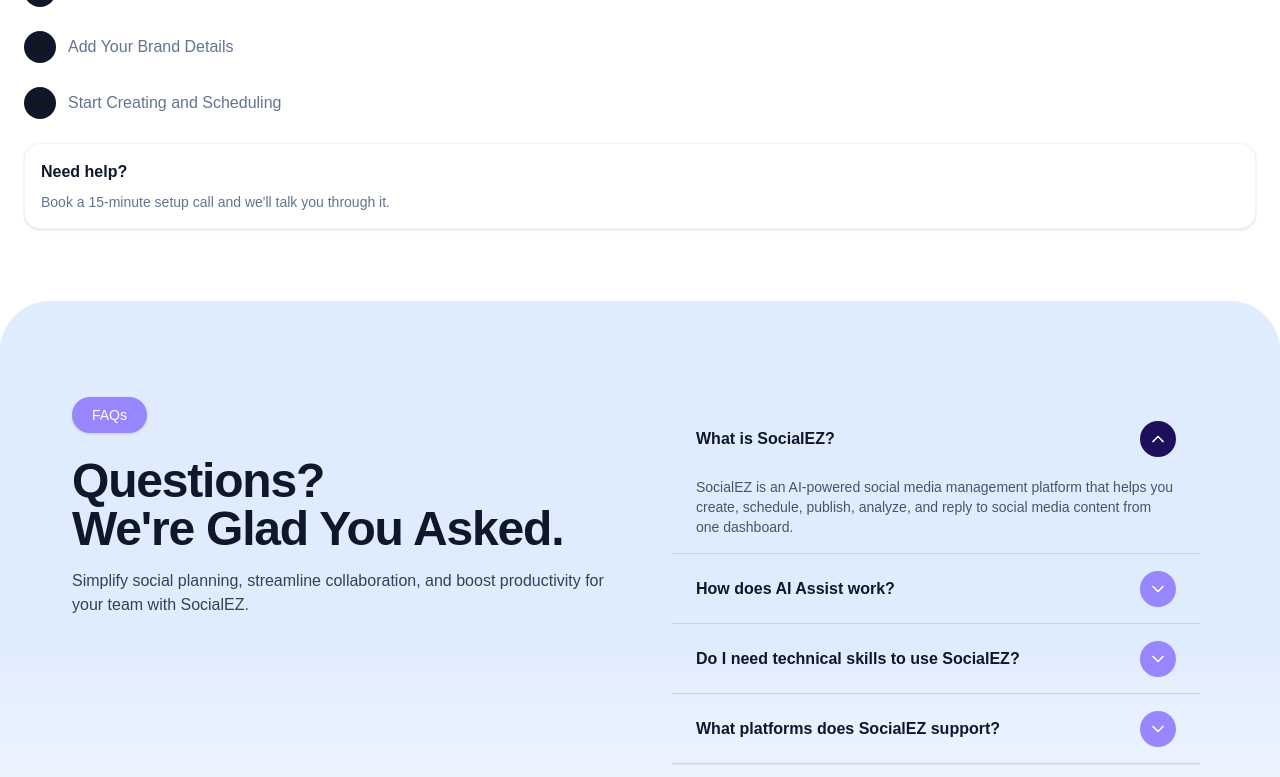
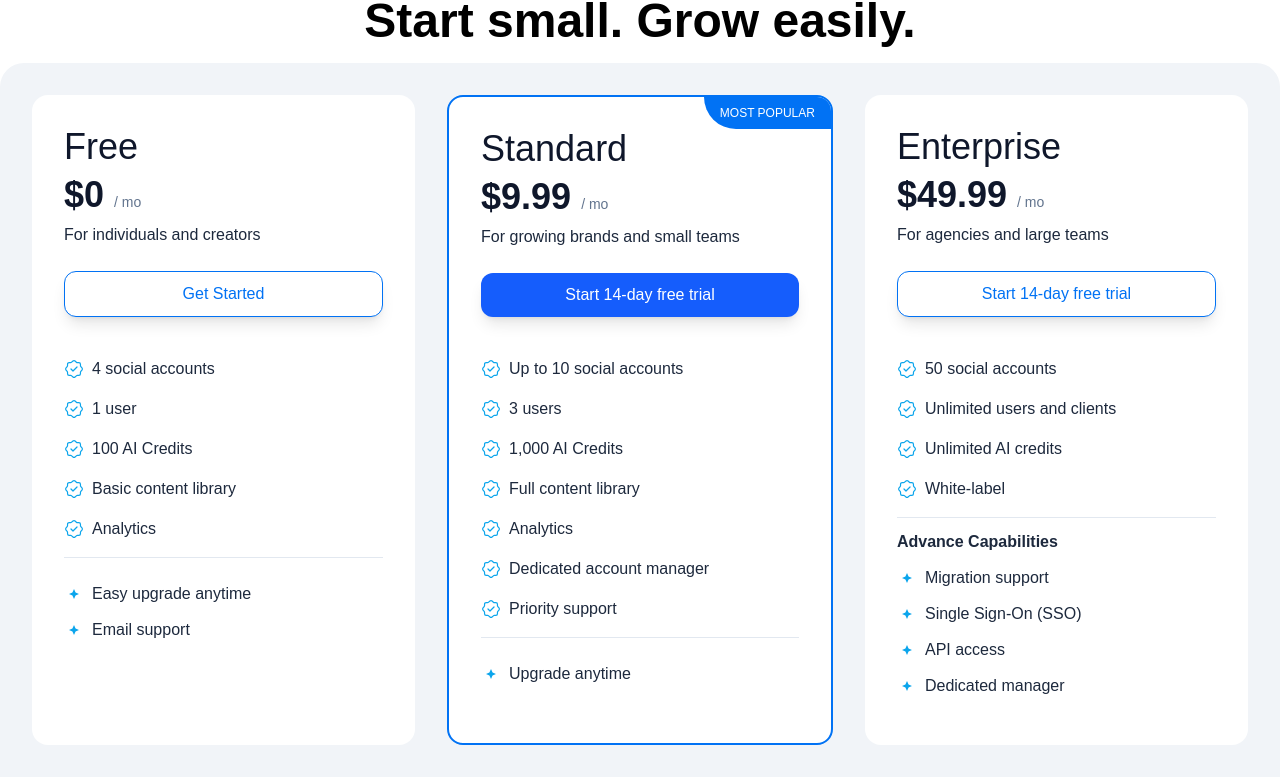
Before and after one commit to hanacourses/socialez-landing-page, a Next.js app: page / in a window 1280 px wide. Shown: the part 1860-2637 px from the top of the page. Built offline with nearby package versions, Linux system fonts and the light colour scheme.

Commit message:
plan and pricing area completed

```diff
--- a/src/app/page.tsx
+++ b/src/app/page.tsx
@@ -1,10 +1,11 @@
-import { Hero, OneDashboard, Faq, FooterCta, StartedInMins } from "@/components/sections";
+import { Hero, OneDashboard, Faq, FooterCta, StartedInMins, PlanAndPricing } from "@/components/sections";
 
 export default function Home() {
   return (
     <main>
       <Hero />
       <OneDashboard />
+      <PlanAndPricing />
       <StartedInMins />
       <Faq />
       <FooterCta />
--- /dev/null
+++ b/src/components/UI/Button.tsx
@@ -0,0 +1,28 @@
+"use client";
+
+interface ButtonProps {
+    children?: React.ReactNode;
+    content?: string;
+    btnClassName?: string;
+    className?: string;
+    variant?: "primary" | "outline";
+    onClick?: () => void;
+}
+
+const Button = (props: ButtonProps) => {
+    const { children, content, btnClassName, className, variant = "primary", onClick = () => { } } = props;
+    const btnClass = {
+        primary: "bg-blue-600 text-white ",
+        outline: "bg-white text-[#0172F4] border border-[#0172F4]",
+    }
+    return (
+        <div className={className}>
+            <button className={btnClassName + " " + btnClass[variant] + " rounded-xl px-4 py-2.5 cursor-pointer"} onClick={onClick}>
+                {children && children}
+                {content && content}
+            </button>
+        </div>
+    );
+}
+
+export default Button;
--- a/src/components/sections/FAQ/Faq.tsx
+++ b/src/components/sections/FAQ/Faq.tsx
@@ -73,7 +73,7 @@
                     <div className="max-w-xl">
                         <span
                             id="faq-heading"
-                            className="inline-flex rounded-full bg-[#9886FE] px-5 py-2 text-sm text-white shadow-sm"
+                            className="inline-flex rounded-full bg-[#0172F4] px-5 py-2 text-sm text-white shadow-sm"
                         >
                             FAQs
                         </span>
@@ -111,7 +111,7 @@
                                             <span
                                                 className={`flex h-9 w-9 shrink-0 items-center justify-center rounded-full transition-all duration-200 ${isOpen
                                                     ? "bg-[#1C105A] text-white"
-                                                    : "bg-[#9886FE] text-white"
+                                                    : "bg-[#0172F4] text-white"
                                                     } ${isOpen ? "rotate-180" : ""}`}
                                                 aria-hidden
                                             >
--- a/src/components/sections/PlanandPricing/CardBase.tsx
+++ b/src/components/sections/PlanandPricing/CardBase.tsx
@@ -1,6 +1,68 @@
-const CardBase = () => {
+"use client";
+import Button from "@/components/UI/Button";
+
+interface CardBaseProps {
+    title: string;
+    price: number;
+    className?: string;
+    buttonText?: string;
+    buttonVariant?: "primary" | "outline";
+    buttonLink?: () => void;
+    isMostPopular?: boolean;
+    description: string;
+    features?: string[];
+    subFeature?: string[];
+    subFeatureTitle?: string;
+}
+const CardBase = (props: CardBaseProps) => {
+    const { title, price, className, buttonText, buttonVariant, buttonLink, isMostPopular = false, description, features = [], subFeature = [], subFeatureTitle = "" } = props;
+    const FeatureIcons = () => {
+        return (
+            <svg width="20" height="20" viewBox="0 0 20 20" fill="none" xmlns="http://www.w3.org/2000/svg">
+                <path d="M6.98438 10.0011L8.9927 12.0177L13.0177 7.98438" stroke="#0BA5EC" strokeWidth="1.2" strokeLinecap="round" strokeLinejoin="round" />
+                <path d="M8.95937 2.04063C9.53437 1.54896 10.4761 1.54896 11.0594 2.04063L12.3761 3.17396C12.6261 3.39063 13.0927 3.56563 13.4261 3.56563H14.8427C15.7261 3.56563 16.4511 4.29063 16.4511 5.17396V6.59063C16.4511 6.91563 16.6261 7.39063 16.8427 7.64063L17.9761 8.9573C18.4677 9.5323 18.4677 10.4739 17.9761 11.0573L16.8427 12.3739C16.6261 12.6239 16.4511 13.0906 16.4511 13.4239V14.8406C16.4511 15.7239 15.7261 16.4489 14.8427 16.4489H13.4261C13.1011 16.4489 12.6261 16.6239 12.3761 16.8406L11.0594 17.9739C10.4844 18.4656 9.5427 18.4656 8.95937 17.9739L7.6427 16.8406C7.3927 16.6239 6.92603 16.4489 6.5927 16.4489H5.15103C4.2677 16.4489 3.5427 15.7239 3.5427 14.8406V13.4156C3.5427 13.0906 3.3677 12.6239 3.15937 12.3739L2.03437 11.0489C1.55104 10.4739 1.55104 9.54063 2.03437 8.96563L3.15937 7.64063C3.3677 7.39063 3.5427 6.92397 3.5427 6.59897V5.16563C3.5427 4.2823 4.2677 3.5573 5.15103 3.5573H6.5927C6.9177 3.5573 7.3927 3.3823 7.6427 3.16563L8.95937 2.04063Z" stroke="#0BA5EC" strokeWidth="1.2" strokeLinecap="round" strokeLinejoin="round" />
+            </svg>
+        )
+    }
+    const SubFeatureIcons = () => {
+        return (
+            <svg width="20" height="20" viewBox="0 0 20 20" fill="none" xmlns="http://www.w3.org/2000/svg">
+                <path d="M8.425 8.43945L10 5.00195L11.5625 8.43945L15 10.002L11.5625 11.577L10 15.002L8.425 11.577L5 10.002L8.425 8.43945Z" fill="#0BA5EC" />
+            </svg>
+        )
+    }
     return (
-        <div className="w-full h-full min-h-[400px] bg-red-500 "></div>
+        <div className={`${className} w-full h-full min-h-[650px] bg-white p-8 rounded-2xl relative overflow-hidden ${isMostPopular ? "border-2 border-[#0172F4]" : ""}`}>
+            {isMostPopular && <span className="text-xs font-medium absolute top-0 right-0 bg-[#0172F4] text-white px-4 py-2 rounded-bl-full">MOST POPULAR</span>}
+            <div className="w-full flex justify-start items-start gap-2 flex-col">
+                <span className="text-4xl font-normal text-slate-900">{title}</span>
+                <h4 className="text-4xl font-bold text-slate-900">${price} <span className="text-sm font-normal text-slate-500">/ mo</span></h4>
+                <p className="text-md font-normal text-slate-800">{description}</p>
+            </div>
+            <Button className="py-6 w-full flex justify-center items-center" btnClassName="w-full shadow-lg" variant={buttonVariant || "primary"} onClick={buttonLink}>
+                {buttonText}
+            </Button>
+            <ul className="flex flex-col justify-start items-start gap-4 border-b border-slate-200 pt-4 pb-4">
+                {features.map((item, idx) => {
+                    return (
+                        <li className="flex justify-start items-center gap-2 text-slate-800 " key={idx}>
+                            <FeatureIcons /> {item}
+                        </li>
+                    )
+                })}
+
+            </ul>
+            <div className="flex flex-col justify-start items-start gap-3 py-3">
+                <h5 className="text-md font-bold text-slate-800">{subFeatureTitle}</h5>
+                {subFeature?.map((item, idx) => {
+                    return (
+                        <li className="flex justify-start items-center gap-2 text-slate-800 " key={idx}>
+                            <SubFeatureIcons /> {item}
+                        </li>
+                    )
+                })}
+            </div>
+        </div>
     );
 }
 
--- a/src/components/sections/PlanandPricing/PlanAndPricing.tsx
+++ b/src/components/sections/PlanandPricing/PlanAndPricing.tsx
@@ -1,7 +1,30 @@
+import { PLAN_AND_PRICING } from "@/constant/planAndPricing";
+import CardBase from "./CardBase";
+import Link from "next/link";
+
 const PlanAndPricing = () => {
+    const ProcessIcon = () => {
+        return (
+            <svg width="24" height="24" viewBox="0 0 24 24" fill="none" xmlns="http://www.w3.org/2000/svg">
+                <path d="M8.25159 12H15.7516M15.7516 12L12.7516 9M15.7516 12L12.7516 15M3.00159 12C3.00159 7.029 7.03059 3 12.0016 3C16.9726 3 21.0016 7.029 21.0016 12C21.0016 16.971 16.9726 21 12.0016 21C7.03059 21 3.00159 16.971 3.00159 12Z" stroke="#0172F4" strokeWidth="1.5" strokeLinecap="round" strokeLinejoin="round" />
+            </svg>
+
+        )
+    }
     return (
-        <div>
-            Enter
+        <div className="w-full bg-white py-12 flex flex-col justify-center items-center gap-2">
+            <span className="text-sm text-slate-900 font-medium bg-[#FFD86F] text-center p-2 px-4 rounded-full w-fit mx-auto">Pricing</span>
+            <h2 className="text-5xl font-bold text-black text-center py-2.5">Start small. Grow easily.</h2>
+            <div className="w-full max-w-7xl mx-auto flex justify-center items-center gap-2 flex-col bg-[#F1F4F8] p-8 rounded-3xl">
+                <div className="flex justify-center items-center gap-8 w-full">
+                    {PLAN_AND_PRICING.map((item, idx) => {
+                        return (
+                            <CardBase key={idx} buttonText={item.buttonText} buttonVariant={item.buttonVariant as "primary" | "outline"} title={item.title} price={item.price} description={item.description} features={item.features} subFeature={item.subFeature} subFeatureTitle={item.subFeatureTitle} isMostPopular={item.isMostPopular} />
+                        )
+                    })}
+                </div>
+                <Link href="/pricing" className="text-md font-medium text-[#0172F4] flex justify-center items-center gap-2 pt-6">Book a 15-minute setup call <ProcessIcon /></Link>
+            </div>
         </div>
     );
 }
--- a/src/components/sections/StartedInMins.tsx
+++ b/src/components/sections/StartedInMins.tsx
@@ -1,3 +1,5 @@
+import Button from "../UI/Button";
+
 const StartedInMins = () => {
     return (
         <div className="px-4 sm:px-6 md:py-2 bg-white">
@@ -7,15 +9,18 @@
                     {['Connect Your Accounts', 'Add Your Brand Details', 'Start Creating and Scheduling'].map((item, idx) => {
                         return (
                             <div key={item} className="flex justify-start items-center gap-3">
-                                <span className="text-sm w-8 h-8 p-2 rounded-full bg-slate-900 font-bold flex justify-center items-center">0{idx + 1}</span>
+                                <span className="text-sm w-8 h-8 p-2 rounded-full bg-[#0172F4] font-bold flex justify-center items-center">0{idx + 1}</span>
                                 <h3 className="text-md text-slate-500">{item}</h3>
                             </div>
                         )
                     })}
                 </div>
-                <div className="w-full bg-white rounded-2xl p-4 mt-4 flex flex-col justify-center items-start gap-2 shadow-sm border border-slate-100">
-                    <h5 className="text-md font-bold text-slate-900">Need help?</h5>
-                    <p className="text-sm text-slate-500">Book a 15-minute setup call and we'll talk you through it.</p>
+                <div className="w-full bg-white rounded-2xl p-4 mt-4 flex justify-between items-start gap-2 shadow-sm border border-slate-100">
+                    <div className="flex flex-col justify-center items-start gap-2 w-full">
+                        <h5 className="text-md font-bold text-slate-900">Need help?</h5>
+                        <p className="text-sm text-slate-500">Book a 15-minute setup call and we'll talk you through it.</p>
+                    </div>
+                    <Button variant="primary" btnClassName="py-4 px-8" className="w-full flex justify-end items-center" content="Book Now" />
                 </div>
             </div>
         </div>
--- a/src/components/sections/index.ts
+++ b/src/components/sections/index.ts
@@ -3,3 +3,4 @@
 export { default as FooterCta } from "./FooterCTA/FooterCta";
 export { default as Faq } from "./FAQ/Faq";
 export { default as StartedInMins } from "./StartedInMins";
+export { default as PlanAndPricing } from "./PlanandPricing/PlanAndPricing";
--- /dev/null
+++ b/src/constant/planAndPricing.ts
@@ -0,0 +1,42 @@
+export const PLAN_AND_PRICING = [
+    {
+        title: "Free",
+        price: 0,
+        description: "For individuals and creators",
+        buttonText: "Get Started",
+        buttonVariant: "outline",
+        isMostPopular: false,
+        buttonLink: () => {
+            console.log("Get Started");
+        },
+        features: ["4 social accounts", "1 user", "100 AI Credits", "Basic content library", "Analytics"],
+        subFeature: ["Easy upgrade anytime", "Email support"],
+    },
+    {
+        title: "Standard",
+        price: 9.99,
+        description: "For growing brands and small teams",
+        buttonText: "Start 14-day free trial",
+        buttonVariant: "primary",
+        isMostPopular: true,
+        buttonLink: () => {
+            console.log("Get Started");
+        },
+        features: ["Up to 10 social accounts", "3 users", "1,000 AI Credits", "Full content library", "Analytics","Dedicated account manager","Priority support"],
+        subFeature: ["Upgrade anytime"],
+    },
+    {
+        title: "Enterprise",
+        price: 49.99,
+        description: "For agencies and large teams",
+        buttonText: "Start 14-day free trial",
+        buttonVariant: "outline",
+        isMostPopular: false,
+        buttonLink: () => {
+            console.log("Get Started");
+        },
+        features: ["50 social accounts", "Unlimited users and clients", "Unlimited AI credits", "White-label"],
+        subFeatureTitle: "Advance Capabilities",
+        subFeature: ["Migration support", "Single Sign-On (SSO)", "API access", "Dedicated manager"],
+    }
+]
```
Also changed, not shown: src/components/layout/Footer.tsx (+7 -7 lines).
